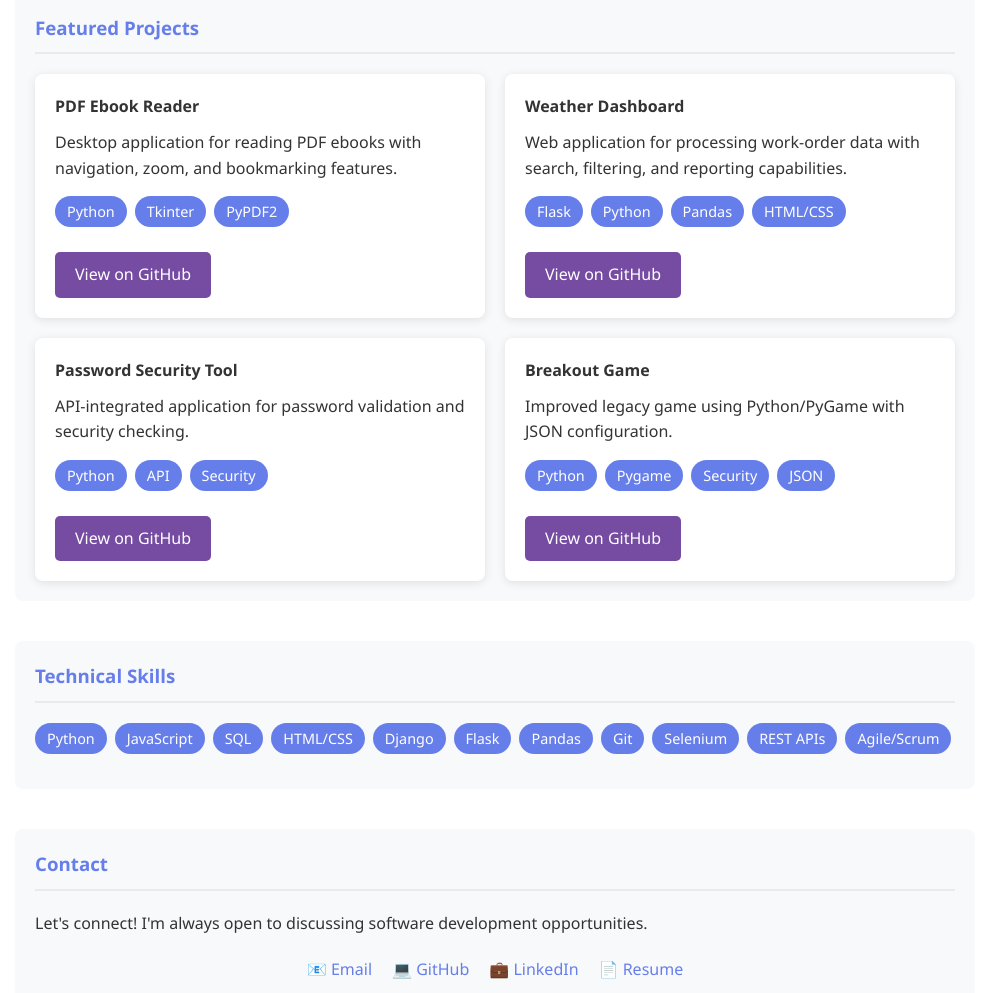
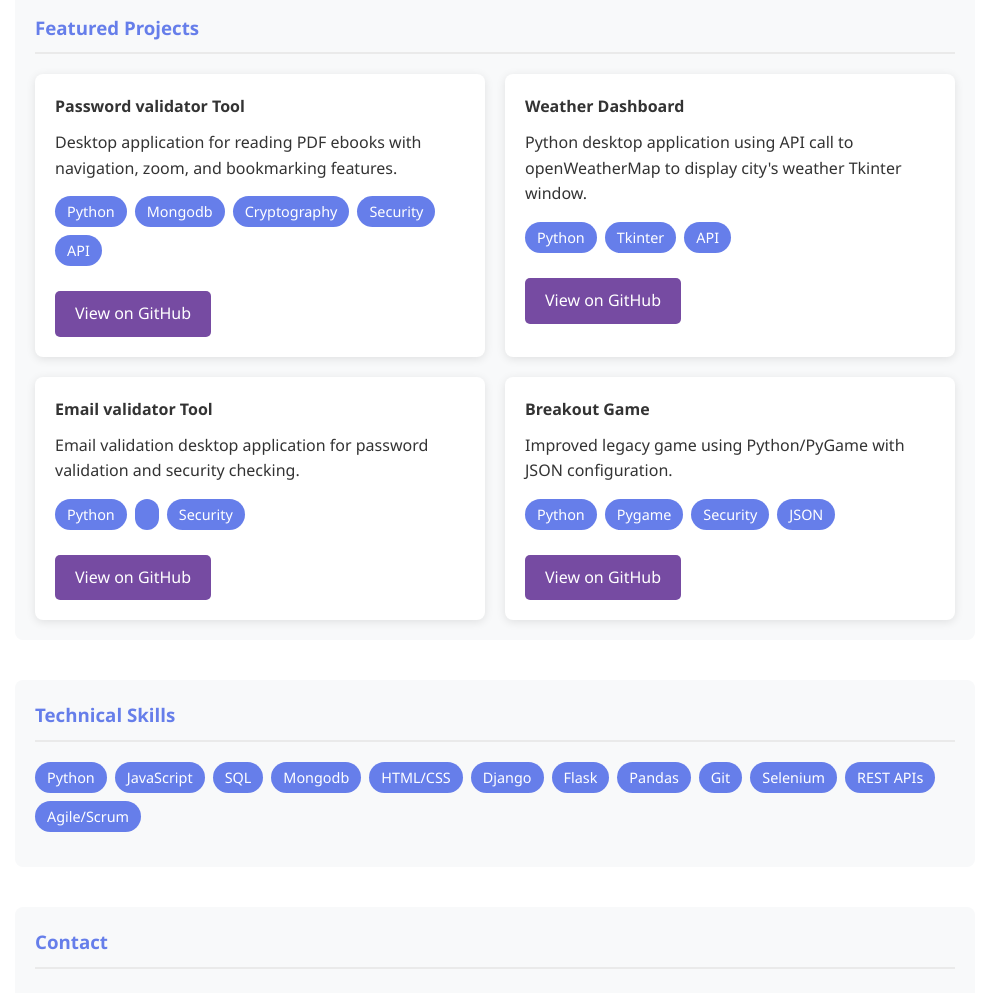
Before and after one commit to gkpazahi/gkpazahi.github.io, a plain HTML site: page index.html in a window 1280 px wide. Shown: the part 560-1553 px from the top of the page, without its empty margins (145-1134 px from the left). Drawn offline with Linux system fonts and the light colour scheme.

Commit message:
Update index.html

```diff
--- a/index.html
+++ b/index.html
@@ -23,34 +23,35 @@
         <h3>Featured Projects</h3>
         <div class="project-grid">
             <div class="project-card">
-                <h4>PDF Ebook Reader</h4>
+                <h4>Password validator Tool</h4>
                 <p>Desktop application for reading PDF ebooks with navigation, zoom, and bookmarking features.</p>
                 <div class="tech-tags">
                     <span class="tech-tag">Python</span>
-                    <span class="tech-tag">Tkinter</span>
-                    <span class="tech-tag">PyPDF2</span>
+                    <span class="tech-tag">Mongodb</span>
+                    <span class="tech-tag">Cryptography</span>
+                    <span class="tech-tag">Security</span>
+                    <span class="tech-tag">API</span>
                 </div>
-                <a href="https://github.com/gkpazahi/pdf-reader" class="btn">View on GitHub</a>
+                <a href="https://github.com/gkpazahi/" class="btn">View on GitHub</a>
             </div>
 
             <div class="project-card">
                 <h4>Weather Dashboard</h4>
-                <p>Web application for processing work-order data with search, filtering, and reporting capabilities.</p>
+                <p>Python desktop application using API call to openWeatherMap to display city's weather Tkinter window.</p>
                 <div class="tech-tags">
-                    <span class="tech-tag">Flask</span>
                     <span class="tech-tag">Python</span>
-                    <span class="tech-tag">Pandas</span>
-                    <span class="tech-tag">HTML/CSS</span>
+                    <span class="tech-tag">Tkinter</span>
+                    <span class="tech-tag">API</span>
                 </div>
                 <a href="https://github.com/gkpazahi/weather-dashboard" class="btn">View on GitHub</a>
             </div>
 
             <div class="project-card">
-                <h4>Password Security Tool</h4>
-                <p>API-integrated application for password validation and security checking.</p>
+                <h4>Email validator Tool</h4>
+                <p>Email validation desktop application for password validation and security checking.</p>
                 <div class="tech-tags">
                     <span class="tech-tag">Python</span>
-                    <span class="tech-tag">API</span>
+                    <span class="tech-tag"></span>
                     <span class="tech-tag">Security</span>
                 </div>
                 <a href="https://github.com/gkpazahi/password-checker" class="btn">View on GitHub</a>
@@ -76,6 +77,7 @@
             <span class="tech-tag">Python</span>
             <span class="tech-tag">JavaScript</span>
             <span class="tech-tag">SQL</span>
+             <span class="tech-tag">Mongodb</span>
             <span class="tech-tag">HTML/CSS</span>
             <span class="tech-tag">Django</span>
             <span class="tech-tag">Flask</span>
```
